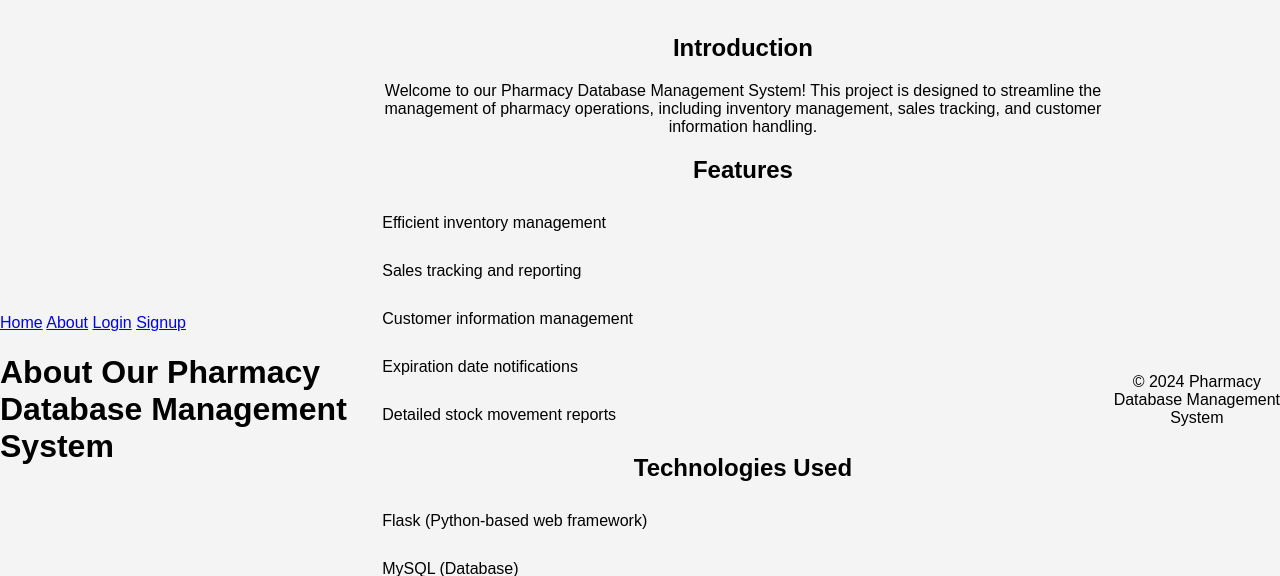
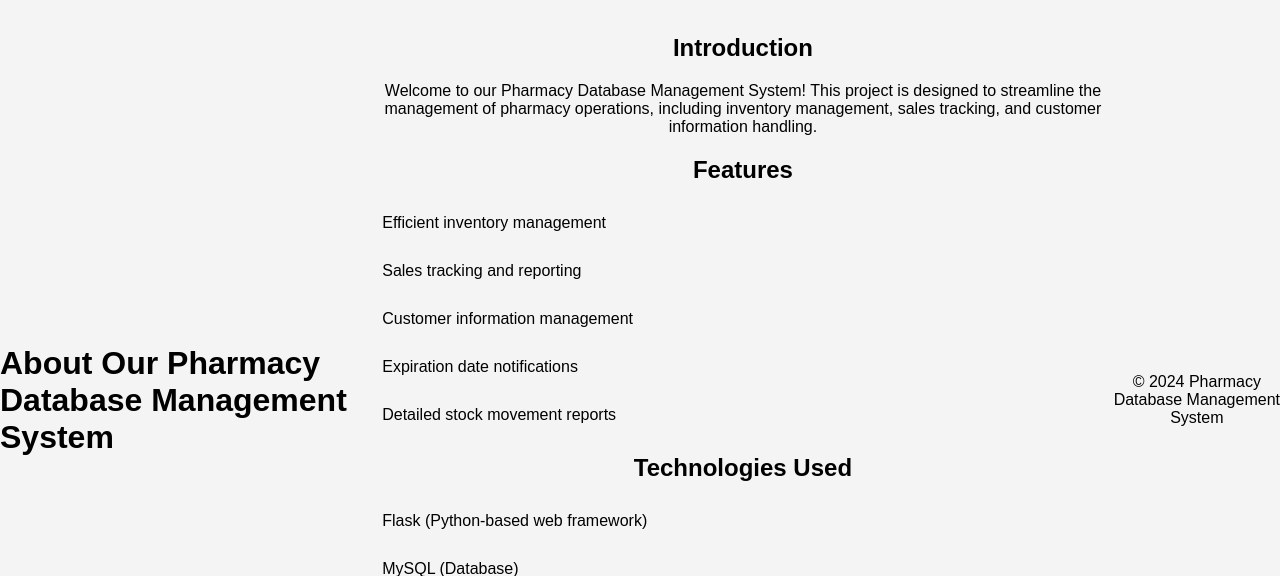
Before and after one commit to Vasnitha16/Pharma_Management, a Flask app: page /about in a window 1280 px wide. Shown: the top 576 px of the page. Run offline with Flask 3, Linux system fonts and the light colour scheme.

Commit message:
changed about

```diff
--- a/templates/about.html
+++ b/templates/about.html
@@ -9,10 +9,6 @@
 <body>
     <header>
         <nav>
-            <a href="/">Home</a>
-            <a href="/about">About</a>
-            <a href="/login">Login</a>
-            <a href="/signup">Signup</a>
         </nav>
         <h1>About Our Pharmacy Database Management System</h1>
     </header>
```
